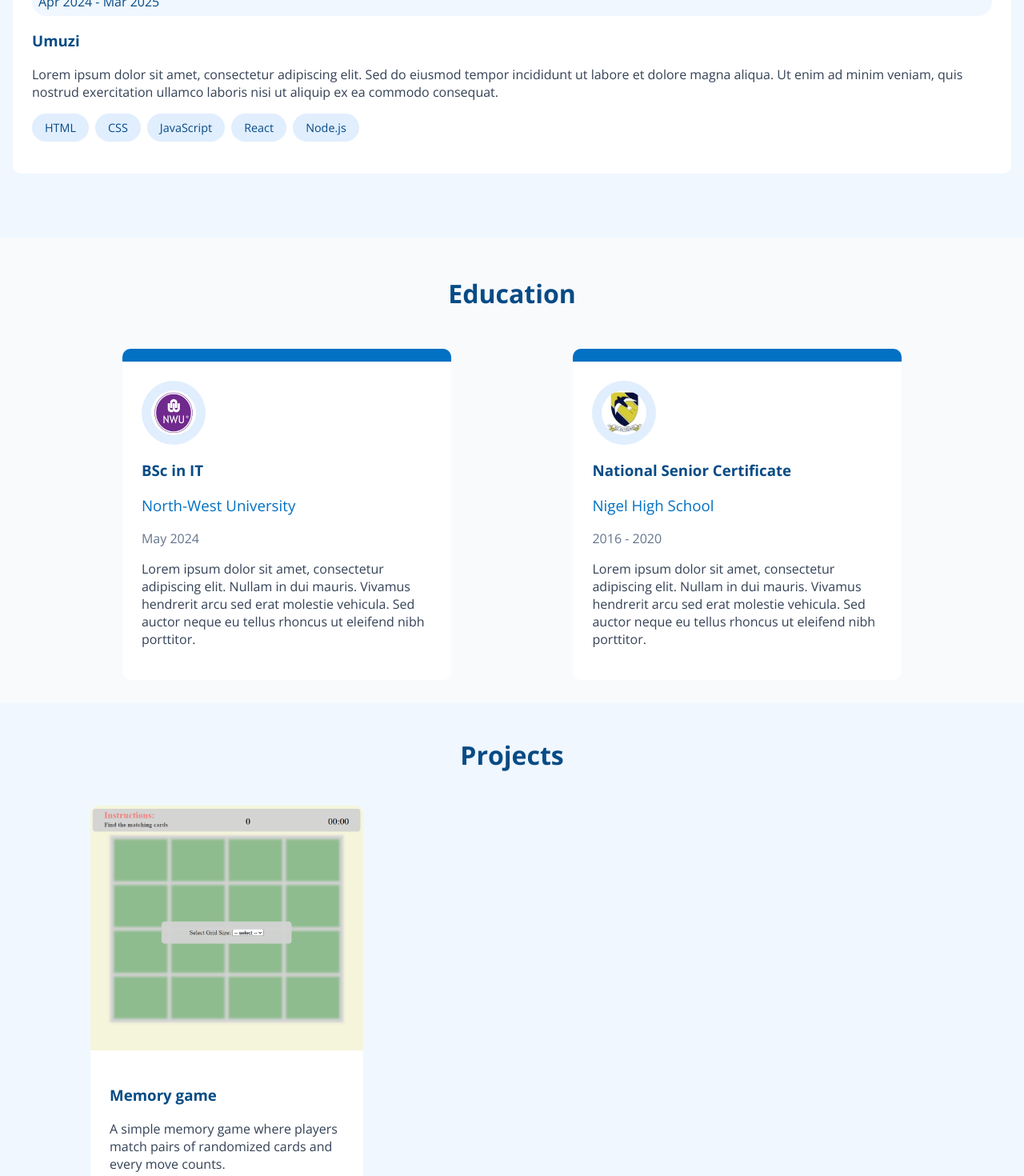
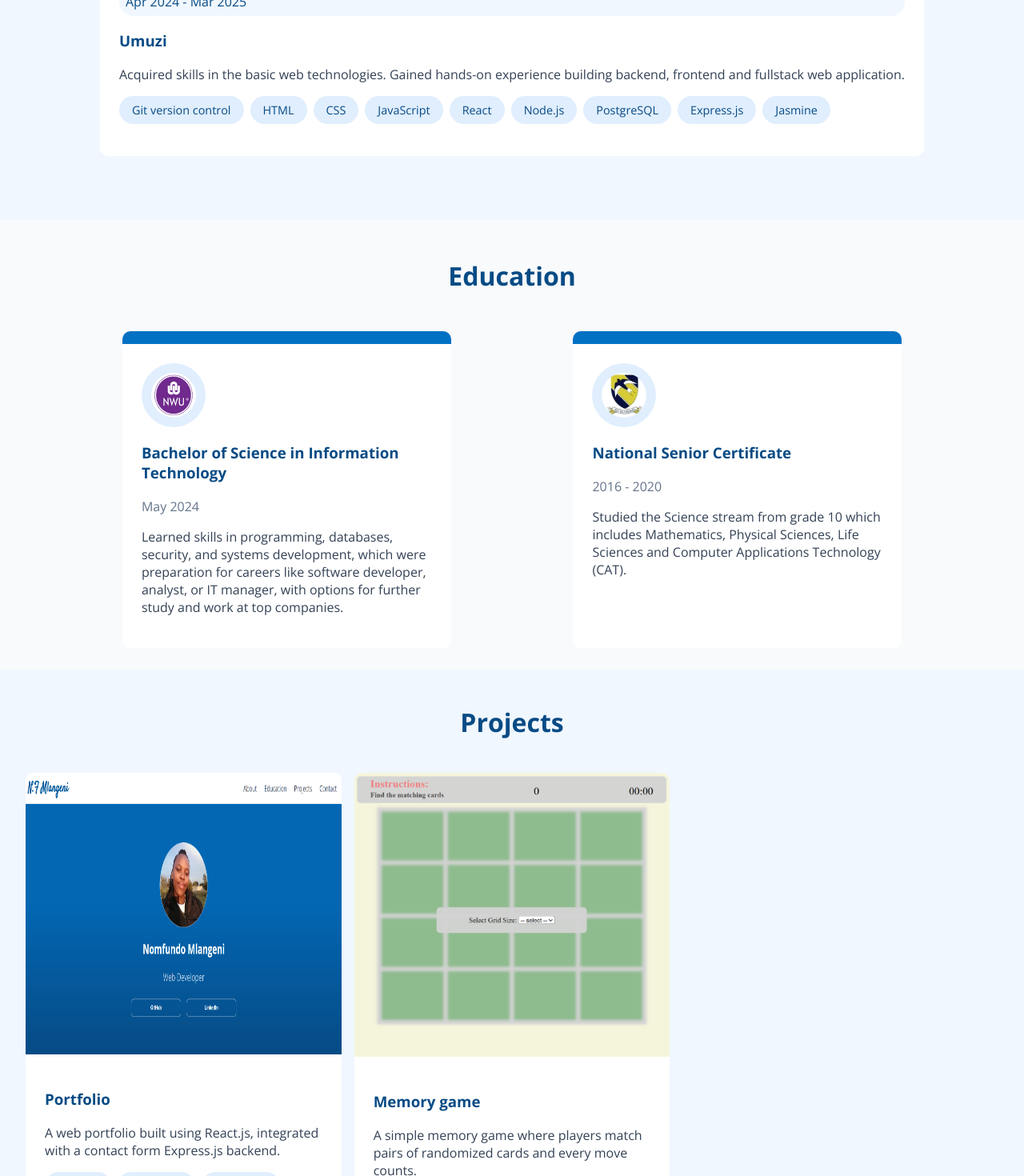
Before and after one commit to NomfundoFlorence/web-portfolio, a React (Vite) app in the folder client/: page / in a window 1280 px wide. Shown: the part 1600-3070 px from the top of the page at 80% size. Built offline with nearby package versions, Linux system fonts and the light colour scheme.

Commit message:
changed education input & formatted projects imgs

```diff
--- a/client/projects.json
+++ b/client/projects.json
@@ -1,4 +1,12 @@
 [
+  {
+    "image": "portfolio.png",
+    "title": "Portfolio",
+    "description": "A web portfolio built using React.js, integrated with a contact form Express.js backend.",
+    "technologies": ["React.js", "Javascript", "Express.js", "HTML", "CSS"],
+    "githubLink": "https://github.com/NomfundoFlorence/web-portfolio",
+    "liveLink": "https://nomfundo-m.netlify.app/"
+  },
   {
     "image": "memory_game.png",
     "title": "Memory game",
--- a/client/public/Projects.css
+++ b/client/public/Projects.css
@@ -21,6 +21,7 @@
 
 .project-card img {
   width: 100%;
+  min-height: 22rem;
   border-top-left-radius: 10px;
   border-top-right-radius: 10px;
 }
--- /dev/null
+++ b/client/src/assets/education.json
@@ -0,0 +1,16 @@
+[
+  {
+    "logo": "nwu.png",
+    "title": "Bachelor of Science in Information Technology",
+    "SchoolName": "North West University",
+    "dates": "May 2024",
+    "description": "Learned skills in programming, databases, security, and systems development, which were preparation for careers like software developer, analyst, or IT manager, with options for further study and work at top companies."
+  },
+  {
+    "logo": "nigel_high.jpg",
+    "title": "National Senior Certificate",
+    "SchoolName": "Nigel High School",
+    "dates": "2016 - 2020",
+    "description": "Studied the Science stream from grade 10 which includes Mathematics, Physical Sciences, Life Sciences and Computer Applications Technology (CAT)."
+  }
+]
--- a/client/src/assets/experience.json
+++ b/client/src/assets/experience.json
@@ -4,7 +4,17 @@
     "jobPosition": "Web Dev Recruit",
     "dates": "Apr 2024 - Mar 2025",
     "companyName": "Umuzi",
-    "jobDescription": "Lorem ipsum dolor sit amet, consectetur adipiscing elit. Sed do eiusmod tempor incididunt ut labore et dolore magna aliqua. Ut enim ad minim veniam, quis nostrud exercitation ullamco laboris nisi ut aliquip ex ea commodo consequat.",
-    "skillsTools": ["HTML", "CSS", "JavaScript", "React", "Node.js"]
+    "jobDescription": "Acquired skills in the basic web technologies. Gained hands-on experience building backend, frontend and fullstack web application.",
+    "skillsTools": [
+      "Git version control",
+      "HTML",
+      "CSS",
+      "JavaScript",
+      "React",
+      "Node.js",
+      "PostgreSQL",
+      "Express.js",
+      "Jasmine"
+    ]
   }
 ]
--- a/client/src/components/Education.jsx
+++ b/client/src/components/Education.jsx
@@ -1,39 +1,25 @@
 import "/public/Education.css";
-import nwu from "/images/nwu.png";
-import nhs from "/images/nigel_high.jpg";
+import education from "../assets/education.json";
 
 export default function Education() {
+  const educationList = education.map((edu, index) => {
+    return (
+      <div className="education-card" key={index}>
+        <div className="school-logo">
+          <img src={`/images/${edu.logo}`} alt={`${edu.schoolName}'s logo`} />
+        </div>
+        <h3 className="school-title">{edu.title}</h3>
+        <h3 className="school-name">{edu.schoolName}</h3>
+        <p className="dates">{edu.dates}</p>
+        <p className="school-description">{edu.description}</p>
+      </div>
+    );
+  });
+
   return (
     <section className="education-section" id="education">
       <h1>Education</h1>
-      <div className="education-content">
-        <div className="education-card">
-          <div className="school-logo">
-            <img src={nwu} alt="NWU logo" />
-          </div>
-          <h3 className="school-title">BSc in IT</h3>
-          <h3 className="school-name">North-West University</h3>
-          <p className="dates">May 2024</p>
-          <p className="school-description">
-            Lorem ipsum dolor sit amet, consectetur adipiscing elit. Nullam in
-            dui mauris. Vivamus hendrerit arcu sed erat molestie vehicula. Sed
-            auctor neque eu tellus rhoncus ut eleifend nibh porttitor.
-          </p>
-        </div>
-        <div className="education-card">
-          <div className="school-logo">
-            <img src={nhs} alt="NHS logo" />
-          </div>
-          <h3 className="school-title">National Senior Certificate</h3>
-          <h3 className="school-name">Nigel High School</h3>
-          <p className="dates">2016 - 2020</p>
-          <p className="school-description">
-            Lorem ipsum dolor sit amet, consectetur adipiscing elit. Nullam in
-            dui mauris. Vivamus hendrerit arcu sed erat molestie vehicula. Sed
-            auctor neque eu tellus rhoncus ut eleifend nibh porttitor.
-          </p>
-        </div>
-      </div>
+      <div className="education-content">{educationList}</div>
     </section>
   );
 }
```
Also changed, not shown: client/public/images/portfolio.png (added).
